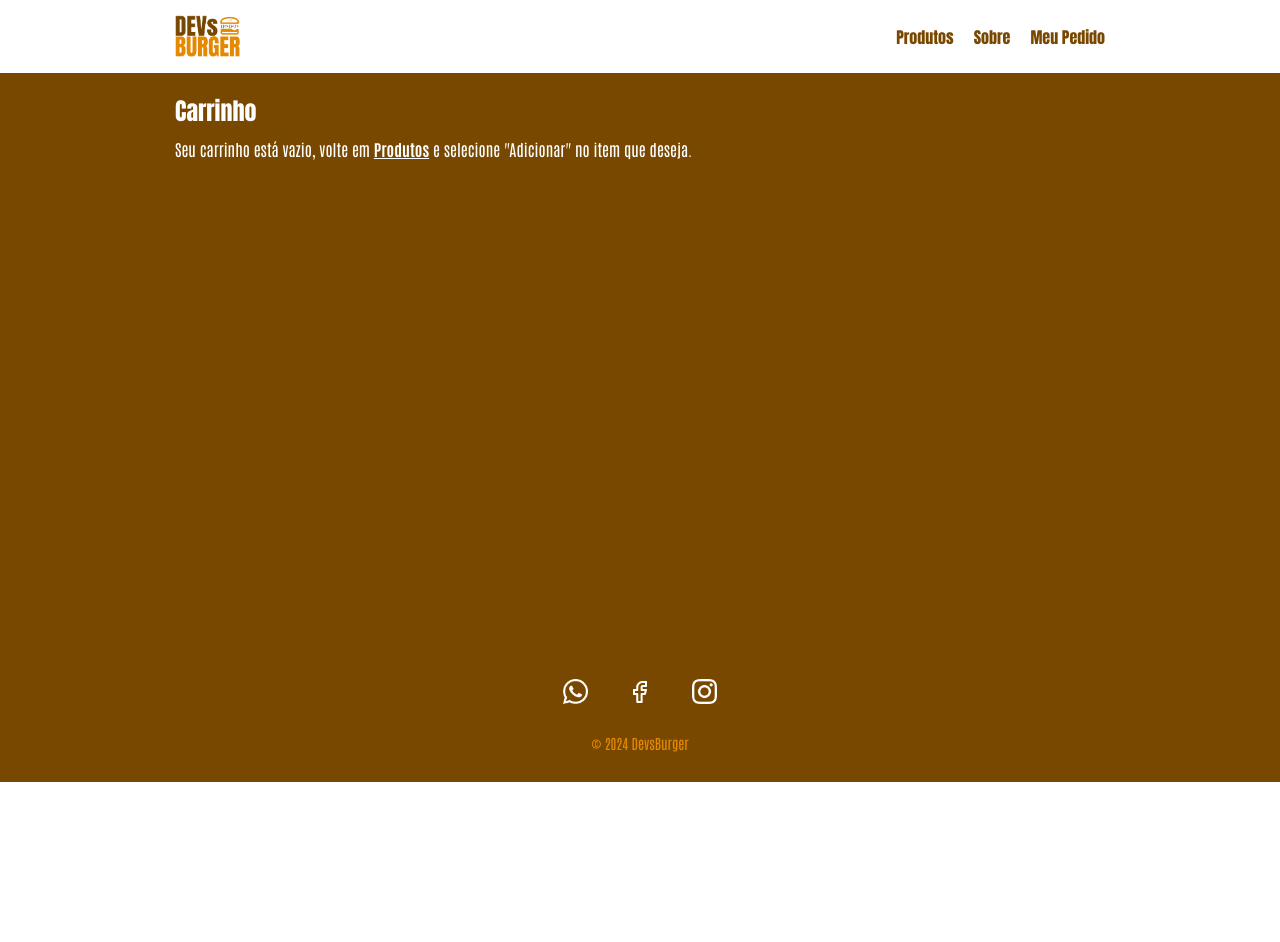
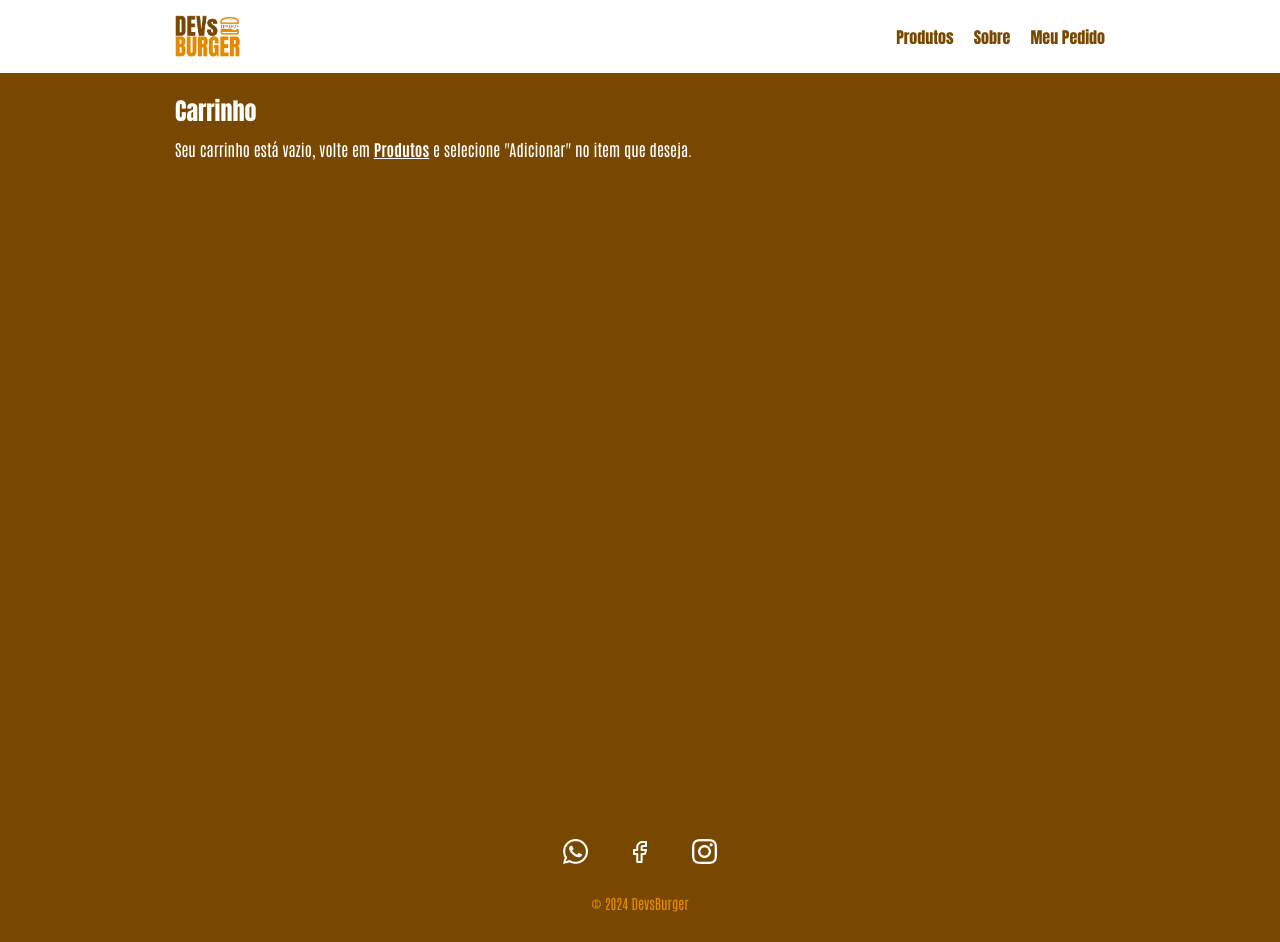
Before and after one commit to gabinag/devsburger, a React (Vite) app: page /carrinho in a window 1280 px wide. Before the commit the page ends 800 px from the top, so only its background shows below. Built offline with nearby package versions, Linux system fonts and the light colour scheme.

Commit message:
update style

```diff
--- a/src/pages/Carrinho/Carrinho.jsx
+++ b/src/pages/Carrinho/Carrinho.jsx
@@ -3,8 +3,10 @@
 import styles from './Carrinho.module.css';
 import { useNavigate, Link } from 'react-router-dom';
 import { Botao } from '../../components/Botao/Botao';
-import { Header } from '../../components/Header/Header'
-import { Footer } from '../../components/Footer/Footer'
+import { Header } from '../../components/Header/Header';
+import { Footer } from '../../components/Footer/Footer';
+import { useLocation } from 'react-router-dom';
+import { useEffect } from 'react';
 
 export const Carrinho = () => {
   const navigate = useNavigate();
@@ -18,6 +20,13 @@
     const observation = e.target.value;
     localStorage.setItem('observation', observation);
   };
+
+  const { pathname } = useLocation();
+
+  useEffect(() => {
+    window.scrollTo(0, 0);
+  }, [pathname]);
+
 
   return (
     <>
--- a/src/pages/Carrinho/Carrinho.module.css
+++ b/src/pages/Carrinho/Carrinho.module.css
@@ -12,7 +12,7 @@
     font-size: 1.6rem;
     color: #fff;
     margin-left: 1rem;
-    height: 60vh;
+    height: 80vh;
 }
 
 .linkVazio {
--- a/src/pages/ListaProdutos/ListaProdutos.module.css
+++ b/src/pages/ListaProdutos/ListaProdutos.module.css
@@ -6,9 +6,7 @@
 }
 
 .navProdutos {
-    position: sticky;
     top: 0rem;
-    z-index: 2;
     padding: 1rem 0;
     background-color: var(--marrom);
 }
@@ -100,6 +98,10 @@
 }
 
 @media (max-width: 60rem) {
+    .navProdutos {
+        position: sticky;
+        z-index: 2;
+    }
     .navProdutos h1 {
         margin: 0 1rem .5rem;
     }
```
